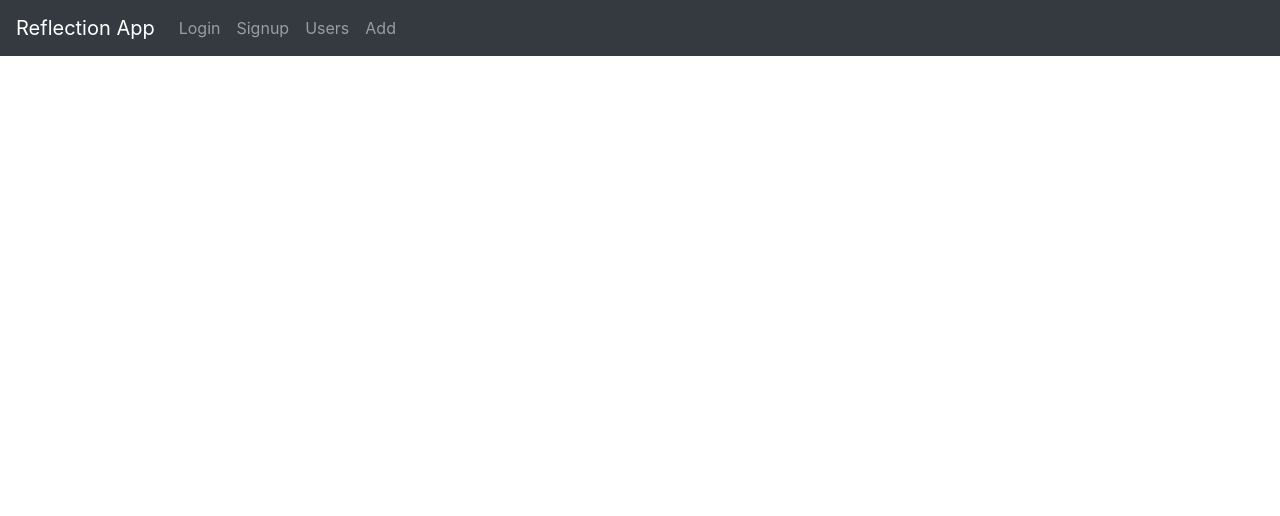
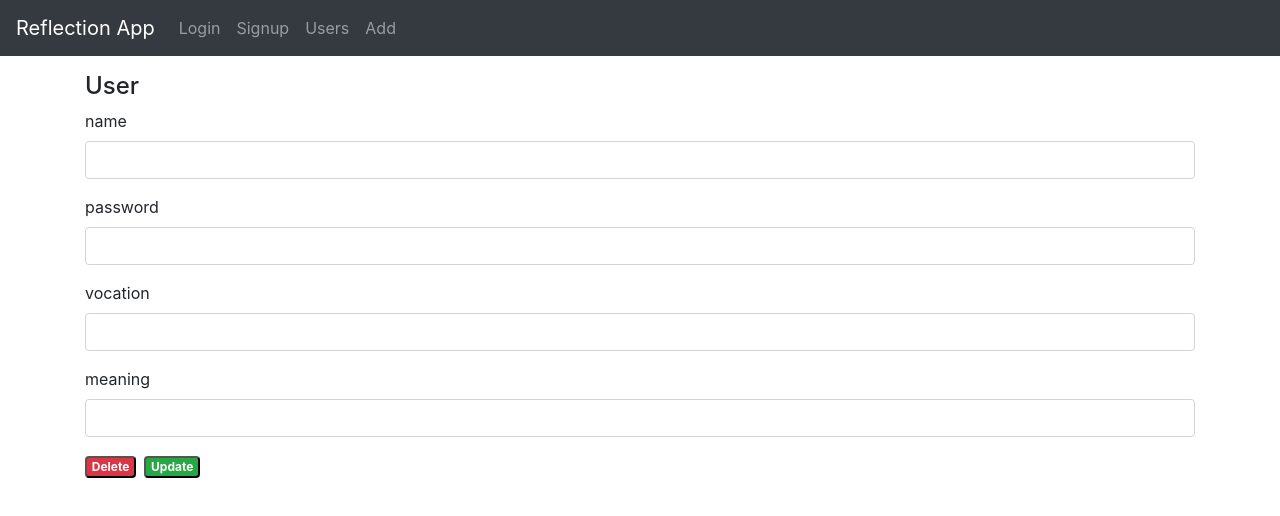
Before and after one commit to mako4kamiya/reflection-app, a React (Create React App) app in the folder react-hooks-crud/: page /users/1 in a window 1280 px wide. Shown: the top 516 px of the page. Built offline with nearby package versions, Linux system fonts and the light colour scheme; no server answers.

Commit message:
ObjectDetails_User

```diff
--- a/react-hooks-crud/src/App.js
+++ b/react-hooks-crud/src/App.js
@@ -1,4 +1,4 @@
-import React, { Component } from "react";
+import React from "react";
 import { Switch, Route, Link } from "react-router-dom";
 import "bootstrap/dist/css/bootstrap.min.css";
 import "./App.css";
@@ -44,7 +44,7 @@ function App() {
       <div className="container mt-3">
         <Switch>
           <Route exact path="/signup" component={AddUser} />
-          <Route exact path="/user/:id" component={User} />
+          <Route exact path="/users/:id" component={User} />
           <Route exact path="/users" component={UsersList} />
           <Route exact path="/add" component={AddReflection} />
           <Route exact path="/reflections/:id" component={Reflection} />
--- a/react-hooks-crud/src/components/UserComponent/User.js
+++ b/react-hooks-crud/src/components/UserComponent/User.js
@@ -0,0 +1,134 @@
+import React, { useState, useEffect } from "react";
+import UserDataService from "../../services/UserService";
+
+const User = props => {
+  const initialUserState = {
+    id: null,
+    name: String,
+    password: String,
+    vocation: String,
+    meaning: String
+  };
+  const [currentUser, setCurrentUser] = useState(initialUserState);
+  const [message, setMessage] = useState("");
+
+  const getUser = id => {
+    UserDataService.get(id)
+      .then(response => {
+        setCurrentUser(response.data);
+        console.log(response.data);
+      })
+      .catch(e => {
+        console.log(e);
+      });
+  };
+
+  useEffect(() => {
+    getUser(props.match.params.id);
+  }, [props.match.params.id]);
+
+  const handleInputChange = event => {
+    const { name, value } = event.target;
+    setCurrentUser({ ...currentUser, [name]: value });
+  };
+
+  const updateUser = () => {
+    UserDataService.update(currentUser.id, currentUser)
+      .then(response => {
+        console.log(response.data);
+        setMessage("The user was updated successfully!");
+      })
+      .catch(e => {
+        console.log(e);
+      });
+  };
+
+  const deleteUser = () => {
+    UserDataService.remove(currentUser.id)
+      .then(response => {
+        console.log(response.data);
+        props.history.push("/users");
+      })
+      .catch(e => {
+        console.log(e);
+      });
+  };
+
+  return (
+
+    <div>
+      {currentUser ? (
+        <div className="edit-form">
+          <h4>User</h4>
+          <form>
+            <div className="form-group">
+              <label htmlFor="name">name</label>
+              <input
+                type="text"
+                className="form-control"
+                id="name"
+                name="name"
+                value={currentUser.name}
+                onChange={handleInputChange}
+              />
+            </div>
+            <div className="form-group">
+              <label htmlFor="password">password</label>
+              <input
+                type="password"
+                className="form-control"
+                id="password"
+                name="password"
+                value={currentUser.password}
+                onChange={handleInputChange}
+              />
+            </div>
+            <div className="form-group">
+              <label htmlFor="vocation">vocation</label>
+              <input
+                type="vocation"
+                className="form-control"
+                id="vocation"
+                name="vocation"
+                value={currentUser.vocation}
+                onChange={handleInputChange}
+              />
+            </div>
+            <div className="form-group">
+              <label htmlFor="meaning">meaning</label>
+              <input
+                type="meaning"
+                className="form-control"
+                id="meaning"
+                name="meaning"
+                value={currentUser.meaning}
+                onChange={handleInputChange}
+              />
+            </div>
+          </form>
+
+          <button className="badge badge-danger mr-2" onClick={deleteUser}>
+            Delete
+          </button>
+
+          <button
+            type="submit"
+            className="badge badge-success"
+            onClick={updateUser}
+          >
+            Update
+          </button>
+          <p>{message}</p>
+        </div>
+      ) : (
+        <div>
+          <br />
+          <p>Please click on a User...</p>
+        </div>
+      )}
+    </div>
+
+  );
+};
+
+export default User;
--- a/react-hooks-crud/src/components/UserComponent/UsersList.js
+++ b/react-hooks-crud/src/components/UserComponent/UsersList.js
@@ -6,16 +6,10 @@ const UsersList = () => {
   const [users, setUsers] = useState([]);
   const [currentUser, setCurrentUser] = useState(null);
   const [currentIndex, setCurrentIndex] = useState(-1);
-  const [searchTitle, setSearchTitle] = useState("");
 
   useEffect(() => {
     retrieveUsers();
   }, []);
-
-  const onChangeSearchTitle = e => {
-    const searchTitle = e.target.value;
-    setSearchTitle(searchTitle);
-  };
 
   const retrieveUsers = () => {
     UserDataService.getAll()
@@ -99,7 +93,7 @@ const UsersList = () => {
               </label>{" "}
               {currentUser.meaning}
             </div>
-
+            <p>{currentUser.name}</p>
             <Link
               to={"/user/" + currentUser.id}
               className="badge badge-warning"
```
